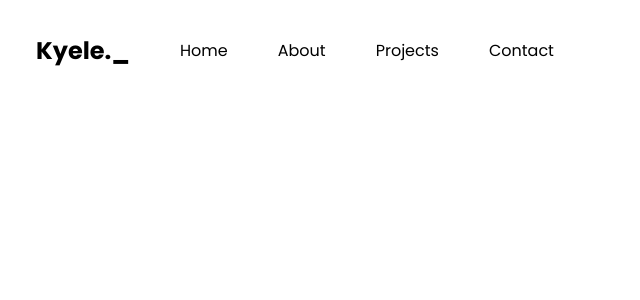
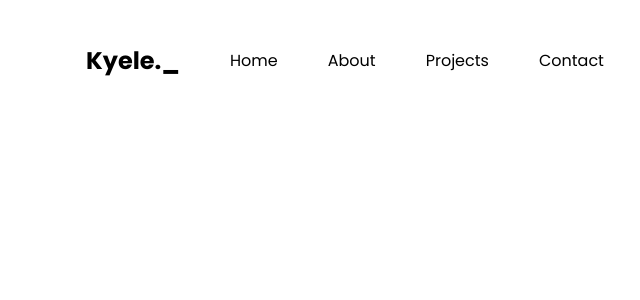
Before and after one commit to kyelebeniga/kyelebeniga.github.io, a React (Create React App) app: page / in a window 1280 px wide. Shown: the top 300 px of the page, without its empty margins (14-654 px from the left). Built offline with nearby package versions, Linux system fonts and the light colour scheme.

Commit message:
Added dynamic scroll to navbar

```diff
--- a/src/components/Navbar.js
+++ b/src/components/Navbar.js
@@ -1,9 +1,21 @@
-import React, { useState } from 'react';
+import React, { useEffect, useState } from 'react';
 import '../styles/Navbar.css';
 import ReorderIcon from '@mui/icons-material/Reorder';
 
 function Navbar() {
   const [expandNav, setExpandNav] = useState(false);
+
+  // Function that makes navbar smaller when scrolling
+  const navScroll = () => {
+    const nav = document.querySelector('nav');
+    nav.classList.toggle('sticky', window.scrollY > 100);
+  }
+  useEffect(() => {
+    window.addEventListener('scroll', navScroll);
+    return () => {
+      window.addEventListener('scroll, navScroll');
+    }
+  }, []);
 
   return (
     <>
@@ -22,10 +34,10 @@ function Navbar() {
               </button>
             </div>
             <ul>
-              <li>Home</li>
-              <li>About</li>
-              <li>Projects</li>
-              <li>Contact</li>
+              <li><a href="#home">Home</a></li>
+              <li><a href="#about">About</a></li>
+              <li><a href="#projects">Projects</a></li>
+              <li><a href="#contact">Contact</a></li>
             </ul>
           </div>
         </nav>
--- a/src/styles/Navbar.css
+++ b/src/styles/Navbar.css
@@ -1,9 +1,21 @@
+a{
+    color: inherit;
+    text-decoration: none;
+}
 body{
     height: 200vh;
 }
 nav{
-    height: 100px;
+    height: 120px;
     display: flex;
+    width: 100%;
+    transition: 0.4s;
+    padding-left: 50px;
+}
+nav.sticky{
+    padding: 0;
+    height: 50px;
+    background: rgba(14, 13, 13, 0.212);
 }
 .links, ul{
     width: 100%;
@@ -20,6 +32,9 @@ ul{
 }
 .toggleButton svg {
     font-size: 30px;
+}
+#close{
+    position: fixed;
 }
 #open{
     height: 100vh;
@@ -60,7 +75,14 @@ ul{
         width: 100%;
         position: fixed;
     }
-    #close ul{
+    .logo, #close ul{
         display: none;
     }
+    nav.sticky{
+        height: inherit;
+        background: inherit;
+    }
+    nav{
+        padding-left: 0;
+    }
 }
```
